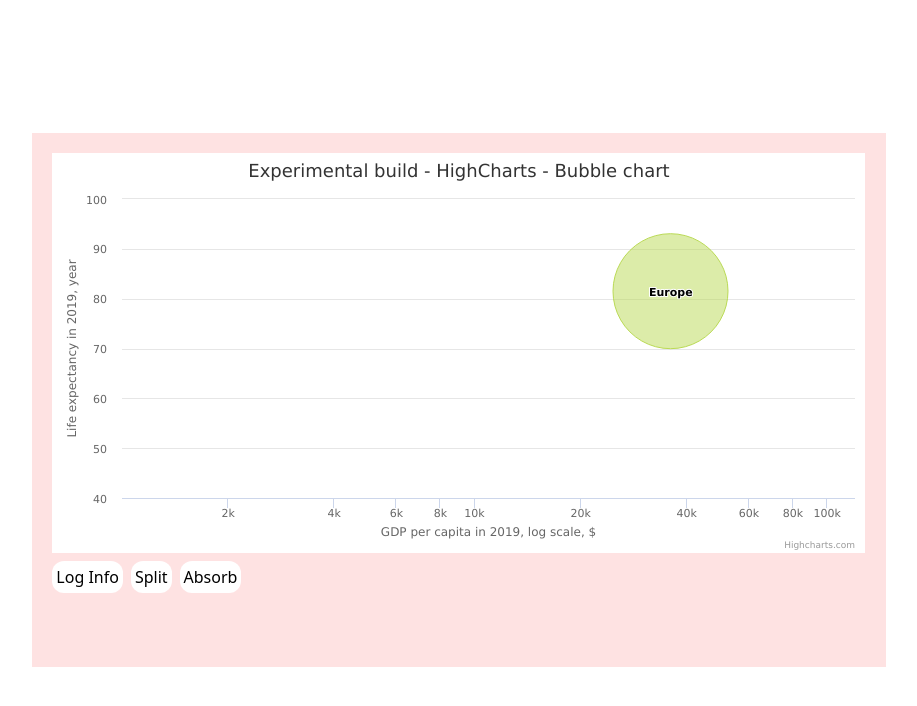
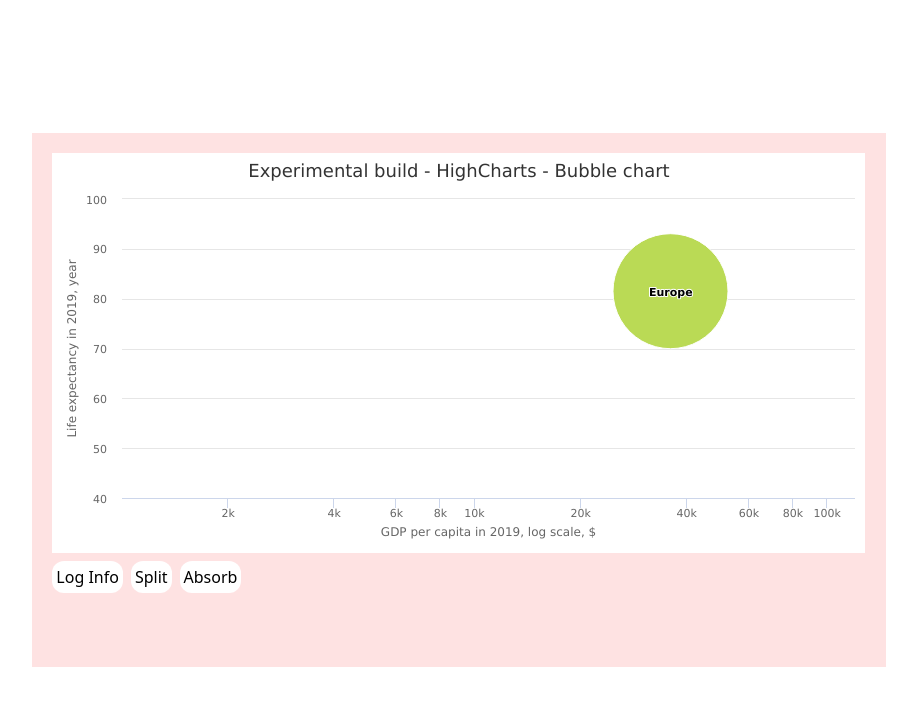
Before and after one commit to RobJJ/charting-playground, a React (Create React App) app: page / in a window 1280 px wide. Shown: the top 706 px of the page, without its empty margins (181-1098 px from the left). Built offline with nearby package versions, Linux system fonts and the light colour scheme.

Commit message:
styling changes made for fill and line colors

```diff
--- a/src/charts/highcharts/scatter-bubble-chart-v2.js
+++ b/src/charts/highcharts/scatter-bubble-chart-v2.js
@@ -249,6 +249,9 @@ const BubbleChartVersion2 = () => {
     legend: {
       enabled: false,
     },
+    credits: {
+      enabled: false,
+    },
     plotOptions: {
       // general options for all series
       series: {
@@ -285,21 +288,35 @@ const BubbleChartVersion2 = () => {
       endOnTick: false,
       maxPadding: 0.2,
     },
-
+    // colors: [
+    //   "#058DC7",
+    //   "#50B432",
+    //   "#ED561B",
+    //   "#DDDF00",
+    //   "#f15c80",
+    //   "#2b908f",
+    //   "#FF9655",
+    //   "#FFF263",
+    //   "#6AF9C4",
+    //   "#8085e9",
+    // ],
     series: [
       {
-        // minSize: "2%",
-        // maxSize: "50%",
         // start with points that dont have parent
         data: data.filter((point) => !point.parent),
-        states: {
-          hover: {
-            enabled: false,
-          },
-        },
+        opacity: 1,
+        // states: {
+        //   hover: {
+        //     enabled: false,
+        //   },
+        // },
         dataLabels: {
           enabled: true,
           format: "{point.name}",
+        },
+        marker: {
+          fillOpacity: 1,
+          lineColor: "white",
         },
         cursor: "pointer",
         point: {
```
